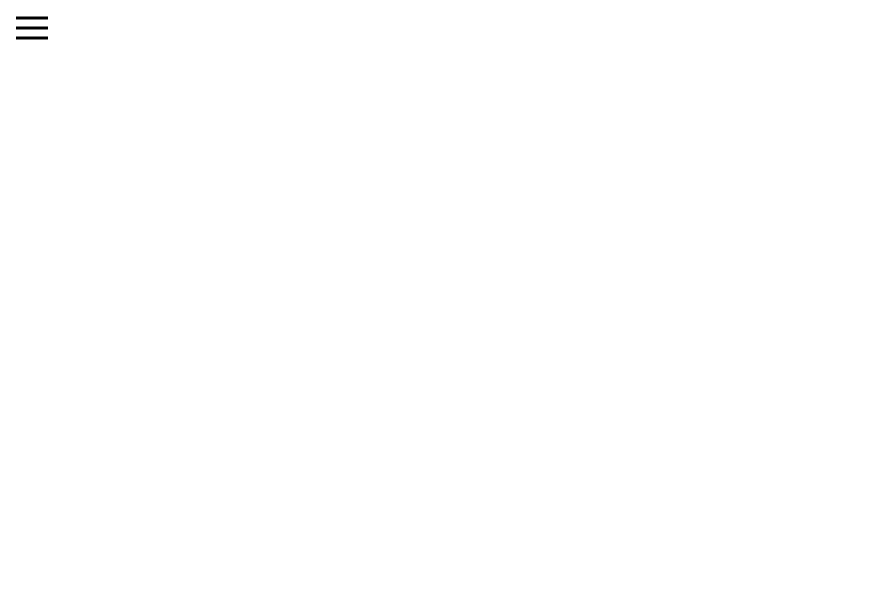
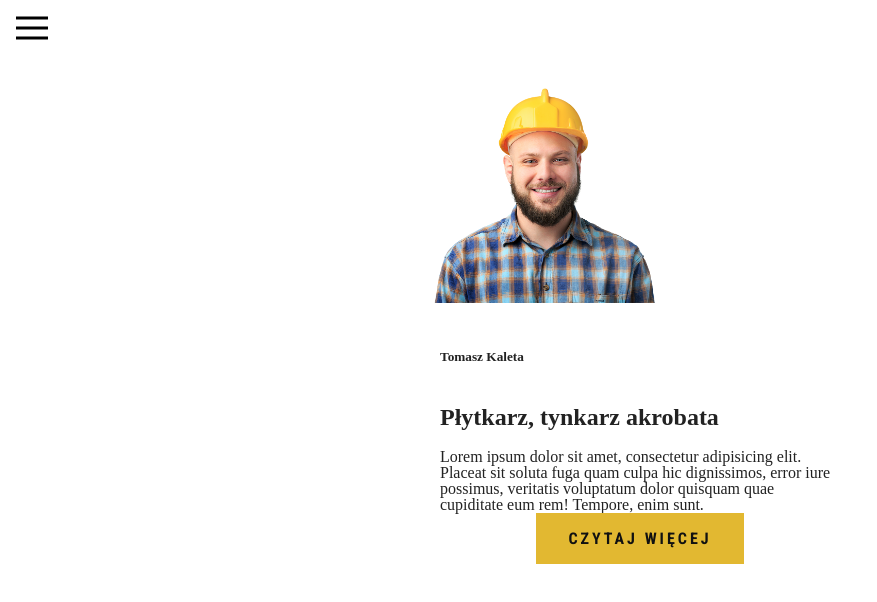
Before and after one commit to kamilmuzyka91/construction-company, a website: page index.html in a window 1280 px wide. Shown: the whole page, without its empty margins (0-877 px from the left). Drawn offline with Linux system fonts and the light colour scheme.

Commit message:
add section open

```diff
--- a/index.html
+++ b/index.html
@@ -16,7 +16,6 @@
 </head>
 
 <body>
-    <div class="wrapper">
     <header class="header">
         <button class="hamburger">
             <span class="hamburger__box">
@@ -31,7 +30,22 @@
             </ul>
         </nav>
     </header>
+    <section class="open ">
+        <div class="person">
+            <img src="/assets/person.png" alt="person" width="422px" height="399px" class="responsive">
         </div>
+        <div class="about">
+            <h5 class="about__sm">Tomasz Kaleta</h5>
+            <h1 class="about__lg">Płytkarz, tynkarz akrobata</h1>
+            <p class="about__descryption">Lorem ipsum dolor sit amet, consectetur adipisicing elit. Placeat sit soluta
+                fuga quam culpa hic
+                dignissimos, error iure possimus, veritatis voluptatum dolor quisquam quae cupiditate eum rem! Tempore,
+                enim sunt.</p>
+            <div class="btn__wrapper">
+                <a class="btn--open cta__btn--open" href="#0"></a>
+            </div>
+        </div>
+    </section>
     <script src="./index.js"></script>
 </body>
 
--- a/scss/elements/_cta__button--header.scss
+++ b/scss/elements/_cta__button--open.scss
@@ -2,7 +2,7 @@
   display: block;
   text-align: center;
 
-  .btn--header {
+  .btn--open {
     display: inline-block;
     border: none;
     border-radius: 0;
@@ -13,7 +13,7 @@
     }
   }
 
-  .cta__btn--header {
+  .cta__btn--open {
     font-size: 1em;
     font: normal 700 1em $main-font-1;
     text-transform: uppercase;
--- /dev/null
+++ b/scss/elements/_open.scss
@@ -0,0 +1,20 @@
+.open {
+  display: flex;
+  flex-direction: column;
+  justify-content: center;
+  align-items: center;
+
+  .person {
+    margin: 1.5rem;
+    .responsive {
+      max-width: 55%;
+      height: auto;
+    }
+  }
+
+  .about {
+    display: flex;
+    flex-direction: column;
+    max-width: 400px;
+  }
+}
--- a/scss/main.scss
+++ b/scss/main.scss
@@ -13,6 +13,7 @@ body {
 }
 
 @import "./settings/index";
-@import "./elements/navigation";
-@import "./elements/cta__button--header";
+@import "./elements/header";
+@import "./elements/cta__button--open";
 @import "./elements/cta__button--tile";
+@import "./elements/open";
```
Also changed, not shown: css/main.css, scss/elements/_header.scss (renamed from scss/elements/_navigation.scss), 1 other file. Lines whose indentation alone changed are shown as unchanged.
